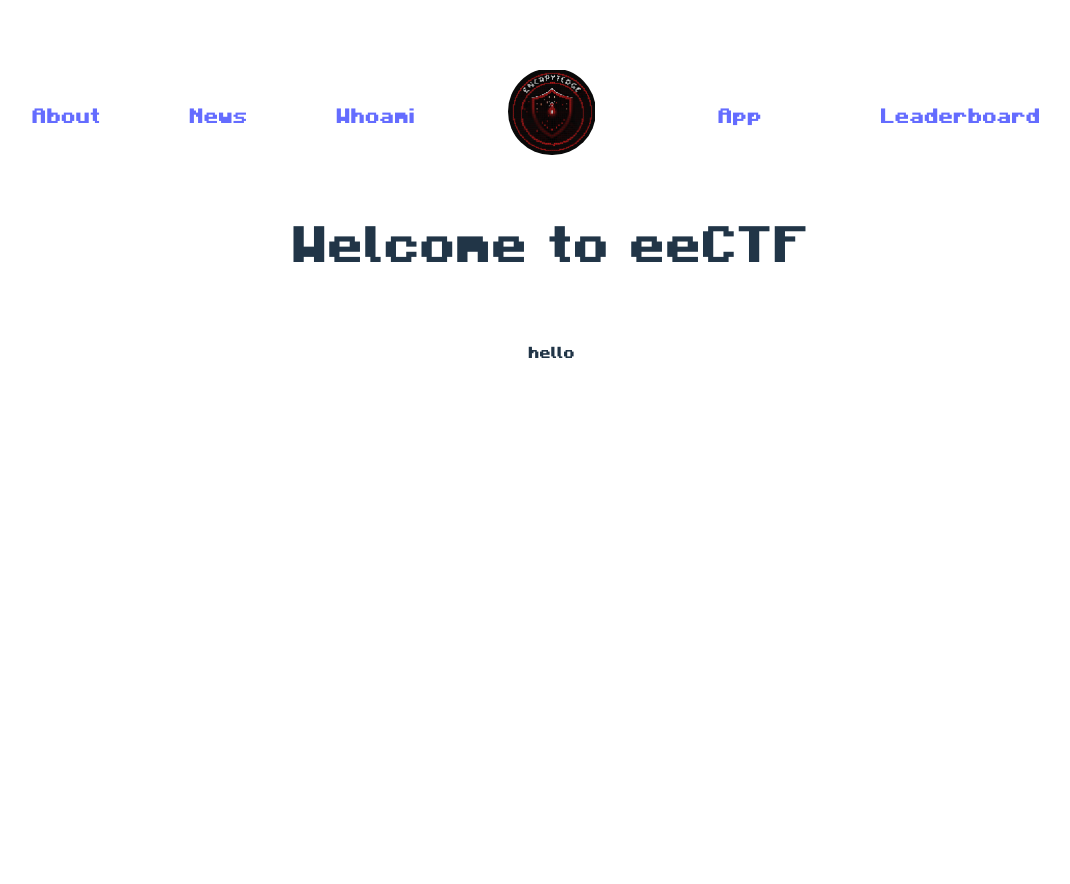
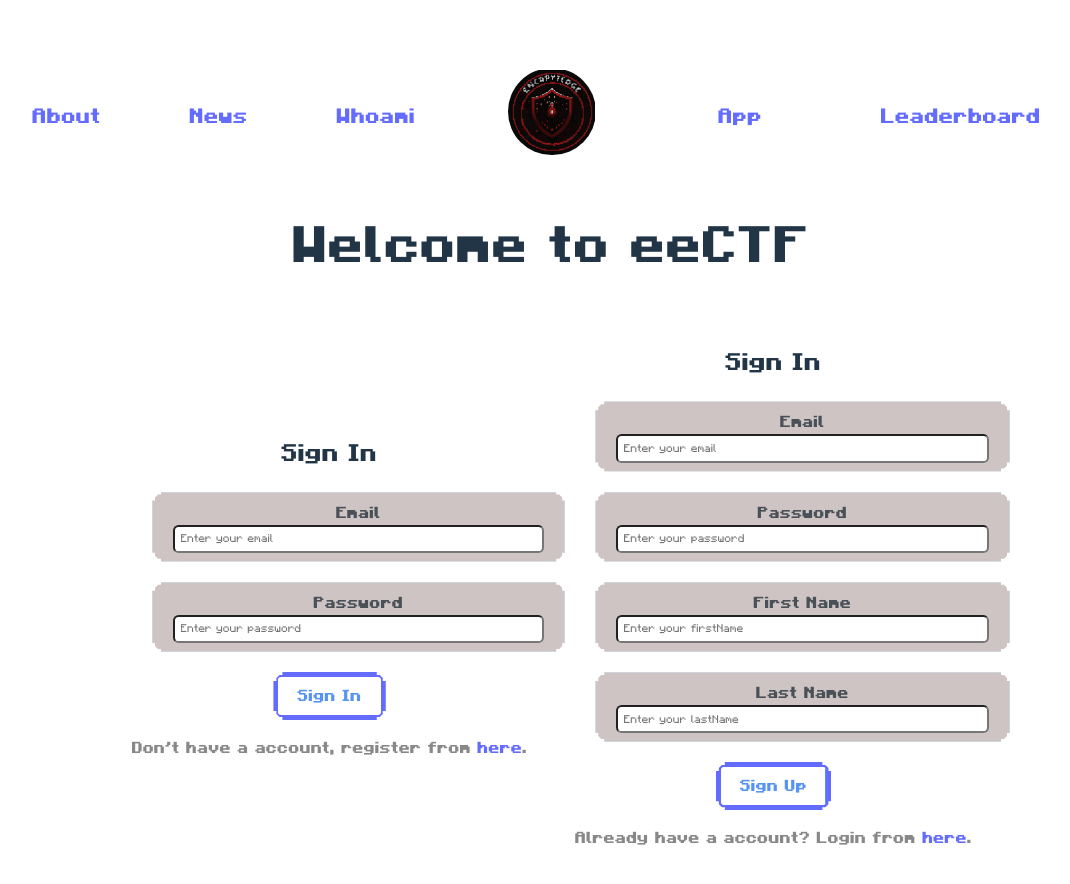
Before and after one commit to encryptedge/eeCTF, a React (Vite) app in the folder apps/web/: page / in a window 1280 px wide. Shown: the top 884 px of the page, without its empty margins (88-1158 px from the left). Before the commit the page ends 800 px from the top, so only its background shows below. Built offline with nearby package versions, Linux system fonts and the light colour scheme; no server answers; a web font is replaced by a local one.

Commit message:
added base cards for auth in home

```diff
--- a/apps/web/src/components/cards/login-card.tsx
+++ b/apps/web/src/components/cards/login-card.tsx
@@ -0,0 +1,108 @@
+import { useState } from "react";
+import apiClient from "../../libs/api.client";
+import { toast } from "react-toastify";
+import { Link } from "react-router-dom";
+
+export const LoginCard = () => {
+  const [email, setEmail] = useState("");
+  const [password, setPassword] = useState("");
+
+  let token = localStorage.getItem("token");
+
+  const handleSubmit = (event) => {
+    event.preventDefault();
+
+    apiClient
+      .post(
+        "/user/login",
+        {
+          email,
+          password,
+        },
+        {
+          headers: {
+            "Content-Type": "application/json",
+          },
+        }
+      )
+      .then((response) => {
+        if (response.data.message === "Login successful") {
+          token = response.data.token;
+          localStorage.setItem("token", token);
+          toast.success("Login Successful!", {
+            position: "bottom-right",
+            autoClose: 3000,
+            hideProgressBar: true,
+            closeOnClick: true,
+            draggable: true,
+          });
+          setTimeout(() => {
+            window.location.href = "/app";
+          }, 3000);
+        } else {
+          toast.error("Login Failed!", {
+            position: "bottom-right",
+            autoClose: 3000,
+            hideProgressBar: true,
+            closeOnClick: true,
+            draggable: true,
+          });
+        }
+      })
+      .catch(() => {
+        toast.error("Login Failed!", {
+          position: "bottom-right",
+          autoClose: 3000,
+          hideProgressBar: true,
+          closeOnClick: true,
+          draggable: true,
+        });
+      });
+  };
+  return (
+    <div>
+      <div className='login-card'>
+        <h2>Sign In</h2>
+        <form onSubmit={handleSubmit}>
+          <div className='form-control'>
+            <div className='form-el-container'>
+              <label htmlFor='email'>Email</label>
+            </div>
+            <div className='form-el-container'>
+              <input
+                className='forminput'
+                type='text'
+                id='email'
+                value={email}
+                onChange={(event) => setEmail(event.target.value)}
+                placeholder='Enter your email'
+              />
+            </div>
+          </div>
+          <div className='form-control'>
+            <div className='form-el-container'>
+              <label htmlFor='password'>Password</label>
+            </div>
+            <div className='form-el-container'>
+              <input
+                className='forminput'
+                type='password'
+                id='password'
+                value={password}
+                onChange={(event) => setPassword(event.target.value)}
+                placeholder='Enter your password'
+              />
+            </div>
+          </div>
+          <button className='btn' type='submit'>
+            Sign In
+          </button>
+        </form>
+      </div>
+      <p className='read-the-docs'>
+        Don&apos;t have a account, register from{" "}
+        <Link to='/register'>here</Link>.
+      </p>
+    </div>
+  );
+};
--- a/apps/web/src/components/cards/register-card.tsx
+++ b/apps/web/src/components/cards/register-card.tsx
@@ -0,0 +1,140 @@
+import { useState } from "react";
+import { ToastContainer, toast } from "react-toastify";
+import { Link } from "react-router-dom";
+
+import "react-toastify/dist/ReactToastify.css";
+import apiClient from "../../libs/api.client";
+
+export const RegisterCard = () => {
+  const [email, setEmail] = useState("");
+  const [password, setPassword] = useState("");
+  const [firstName, setFirstName] = useState("");
+  const [lastName, setLastName] = useState("");
+
+  const handleSubmit = (event) => {
+    event.preventDefault();
+
+    apiClient
+      .post(
+        "/user/register",
+        {
+          email,
+          password,
+          firstName,
+          lastName,
+        },
+        {
+          headers: {
+            "Content-Type": "application/json",
+          },
+        }
+      )
+      .then((response) => {
+        if (response.data.email === email) {
+          toast.success("Register Successful!", {
+            position: "bottom-right",
+            autoClose: 3000,
+            hideProgressBar: true,
+            closeOnClick: true,
+            draggable: true,
+          });
+          setTimeout(() => {
+            window.location.href = "/verify";
+          }, 3000);
+        } else {
+          toast.error("Register Failed!", {
+            position: "bottom-right",
+            autoClose: 3000,
+            hideProgressBar: true,
+            closeOnClick: true,
+            draggable: true,
+          });
+        }
+      })
+      .catch(() => {
+        toast.error("Register Failed!", {
+          position: "bottom-right",
+          autoClose: 3000,
+          hideProgressBar: true,
+          closeOnClick: true,
+          draggable: true,
+        });
+      });
+  };
+
+  return (
+    <div>
+      <div className='login-card'>
+        <h2>Sign In</h2>
+        <form onSubmit={handleSubmit}>
+          <div className='form-control'>
+            <div className='form-el-container'>
+              <label htmlFor='email'>Email</label>
+            </div>
+            <div className='form-el-container'>
+              <input
+                className='forminput'
+                type='text'
+                id='email'
+                value={email}
+                onChange={(event) => setEmail(event.target.value)}
+                placeholder='Enter your email'
+              />
+            </div>
+          </div>
+          <div className='form-control'>
+            <div className='form-el-container'>
+              <label htmlFor='password'>Password</label>
+            </div>
+            <div className='form-el-container'>
+              <input
+                className='forminput'
+                type='password'
+                id='password'
+                value={password}
+                onChange={(event) => setPassword(event.target.value)}
+                placeholder='Enter your password'
+              />
+            </div>
+          </div>
+          <div className='form-control'>
+            <div className='form-el-container'>
+              <label htmlFor='firstName'>First Name</label>
+            </div>
+            <div className='form-el-container'>
+              <input
+                className='forminput'
+                type='firstName'
+                id='firstName'
+                value={firstName}
+                onChange={(event) => setFirstName(event.target.value)}
+                placeholder='Enter your firstName'
+              />
+            </div>
+          </div>
+          <div className='form-control'>
+            <div className='form-el-container'>
+              <label htmlFor='lastName'>Last Name</label>
+            </div>
+            <div className='form-el-container'>
+              <input
+                className='forminput'
+                type='lastName'
+                id='lastName'
+                value={lastName}
+                onChange={(event) => setLastName(event.target.value)}
+                placeholder='Enter your lastName'
+              />
+            </div>
+          </div>
+          <button className='btn' type='submit'>
+            Sign Up
+          </button>
+        </form>
+      </div>
+      <p className='read-the-docs'>
+        Already have a account? Login from <Link to='/login'>here</Link>.
+      </p>
+    </div>
+  );
+};
--- a/apps/web/src/pages/home.jsx
+++ b/apps/web/src/pages/home.jsx
@@ -1,8 +1,10 @@
-import "../styles/App.css";
+import "../styles/home.styles.css";
 import "react-toastify/dist/ReactToastify.css";
 import apiClient from "../libs/api.client";
 import Navbar from "../components/navbar";
 import { useEffect, useState } from "react";
+import { LoginCard } from "../components/cards/login-card";
+import { RegisterCard } from "../components/cards/register-card";
 
 function Home() {
   const [user, setUser] = useState(null);
@@ -32,7 +34,23 @@ function Home() {
           user ? "Welcome back, " + user.last_name : "Welcome to eeCTF"
         }
       />
-      <p>hello</p>
+      <div>
+        {user === null ? (
+          <div className='auht-grid'>
+            <LoginCard />
+            <RegisterCard />
+          </div>
+        ) : (
+          <div className='home-card'>
+            <div className='home-card-content'>
+              {/* <p>
+                You are currently in {user.team_name} team. Your team has{" "}
+                {user.team_score} points.
+              </p> */}
+            </div>
+          </div>
+        )}
+      </div>
     </div>
   );
 }
--- /dev/null
+++ b/apps/web/src/styles/home.styles.css
@@ -0,0 +1,9 @@
+.auht-grid {
+  display: flex;
+  flex-direction: row;
+  gap: 3rem;
+  align-items: center;
+  justify-content: center;
+  width: 100%;
+  margin: auto;
+}
```
